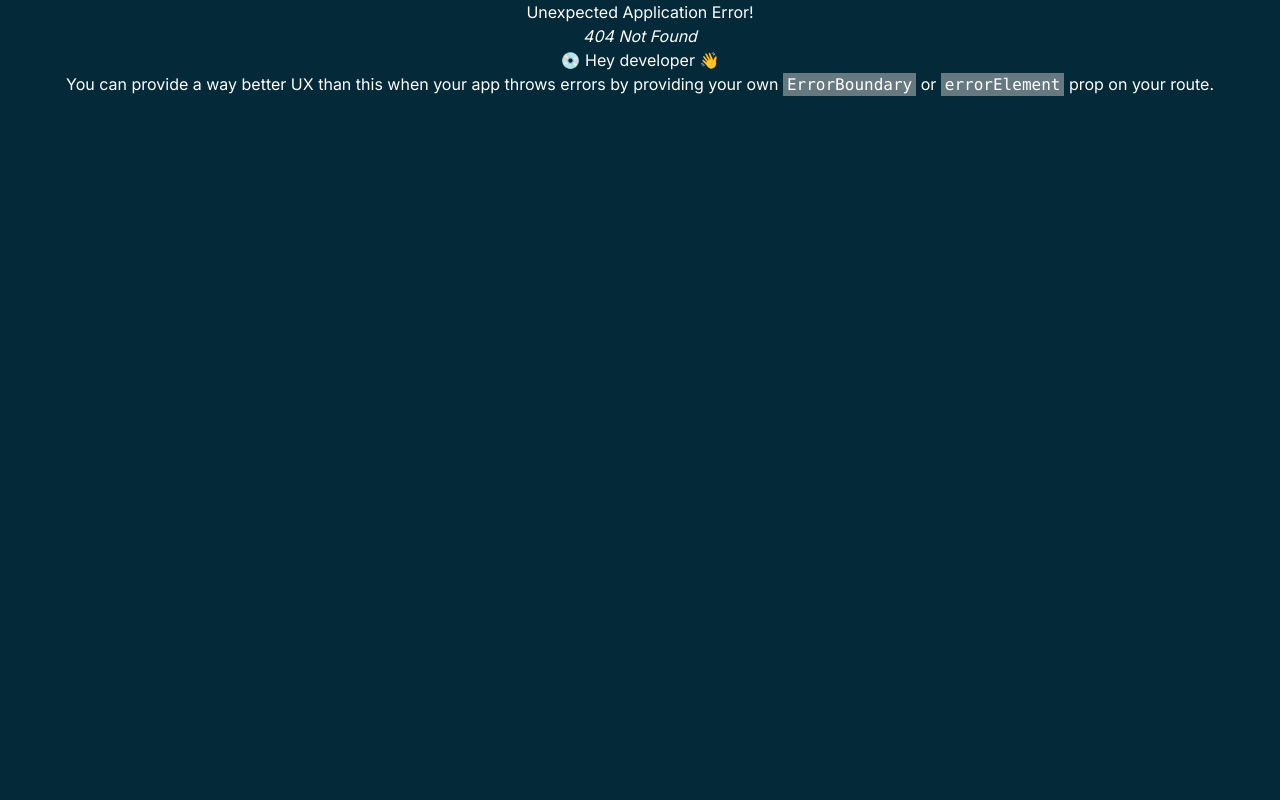
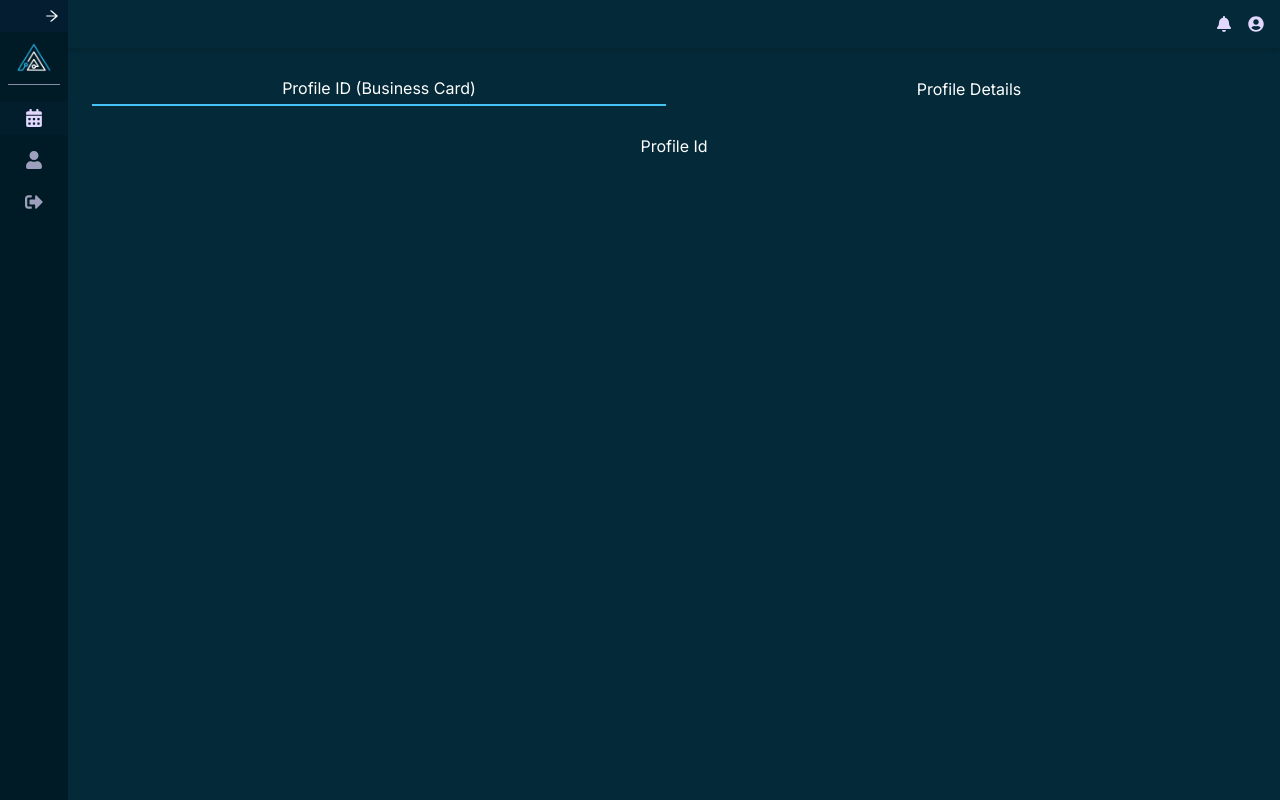
Before and after one commit to Mohamed3Okasha/mena-hackathons, a React (Vite) app: page /app/profile/profile-id in a window 1280 px wide. Before the commit this address had no page. Built offline with nearby package versions, Linux system fonts and the light colour scheme; sample sign-in values are in the browser's storage.

Commit message:
user profile main ui & sub routes

```diff
--- a/src/pages/Event/EventCard.tsx
+++ b/src/pages/Event/EventCard.tsx
@@ -1,5 +1,5 @@
 import { Link } from "react-router-dom";
-import { generateEventId } from "../../utils/functions";
+import { generateSubRoute } from "../../utils/functions";
 
 type EventStatus = "upcoming" | "finished" | "running";
 
@@ -14,7 +14,7 @@ interface EventCardProps {
 
 export function EventCard ({ imageUrl, status, title, date, location, tags, }: EventCardProps) {
   return (
-    <Link to={`/app/events/${generateEventId(title)}`} className="block p-5 w-max max-w-sm bg-card rounded-lg shadow-lg overflow-hidden">
+    <Link to={`/app/events/${generateSubRoute(title)}`} className="block p-5 w-max max-w-sm bg-card rounded-lg shadow-lg overflow-hidden">
       {/* Image and Status Ribbon */}
         <div className="relative">
             <img src={imageUrl} alt={title} className="w-full h-48 object-cover" />
--- a/src/pages/Event/UserProfile.tsx
+++ /dev/null
@@ -1,5 +0,0 @@
-export function UserProfile(){
-    return<>
-        User Profile
-    </>
-}
--- a/src/pages/Platform/index.tsx
+++ b/src/pages/Platform/index.tsx
@@ -21,7 +21,7 @@ export function Platform() {
     };
     const sidebarItems = [
         { name: 'Events', route: `events`, icon: <FaCalendarAlt />},
-        { name: 'Profile', route: `profile`, icon: <FaUser />},
+        { name: 'Profile', route: `profile/profile-id`, icon: <FaUser />},
         { name: 'Sign Out', route:``, icon: <FaSignOutAlt />, action: handleSignOut },
     ]
     const handleMenuClick = (menu: number) => {
@@ -111,7 +111,7 @@ export function Platform() {
         </div>
 
         {/* Dynamic Content based on Sidebar selection */}
-        <div className="flex-grow p-3 md:p-6 overflow-y-auto">
+        <div className="flex flex-col gap-7 p-3 md:p-6 overflow-y-auto">
             <Outlet />
         </div>
         </div>
--- /dev/null
+++ b/src/pages/User/ProfileDetails.tsx
@@ -0,0 +1,7 @@
+export function ProfileDetails(){
+    return(
+        <>
+            Profile Details
+        </>
+    )
+}
--- /dev/null
+++ b/src/pages/User/ProfileId.tsx
@@ -0,0 +1,7 @@
+export function ProfileId(){
+    return(
+        <>
+            Profile Id
+        </>
+    )
+}
--- /dev/null
+++ b/src/pages/User/UserProfile.tsx
@@ -0,0 +1,29 @@
+import { useState } from "react";
+import { Link, Outlet } from "react-router-dom";
+import { generateSubRoute } from "../../utils/functions";
+
+export function UserProfile(){
+    const [activeTab, setActiveTab] = useState('Profile ID');
+    return(
+        <>
+            <div className="flex justify-between space-x-4 items-center justify-center">
+            {['Profile ID', 'Profile Details'].map((tab) => (
+            <Link
+                to={generateSubRoute(tab)}
+                key={tab}
+                onClick={() => setActiveTab(tab)}
+                className={`w-full px-4 py-1 border-logo  ${
+                activeTab === tab ? 'border-b-2' : ''
+                }`}
+            >
+                {tab}{tab === `Profile ID` ? ` (Business Card)` : ``}
+            </Link>
+            ))}
+            </div>
+            <div className={``}>
+                <Outlet />
+            </div>
+        </>
+    )
+
+}
--- a/src/utils/functions.ts
+++ b/src/utils/functions.ts
@@ -1,4 +1,4 @@
-export function generateEventId(title: string): string {
+export function generateSubRoute(title: string): string {
     return title
         .toLowerCase() // Convert to lowercase
         .replace(/\s+/g, '-') // Replace spaces with hyphens
```
Also changed, not shown: src/App.tsx (+12 -2 lines).
